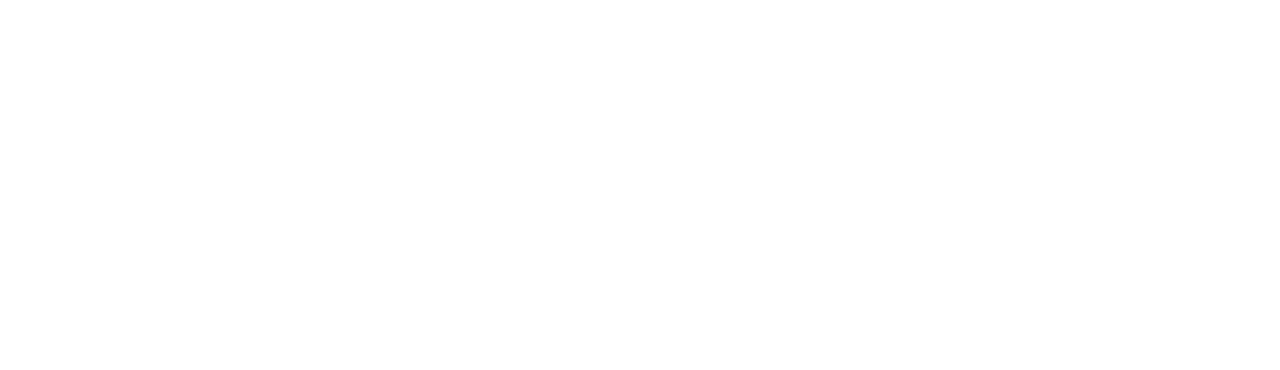
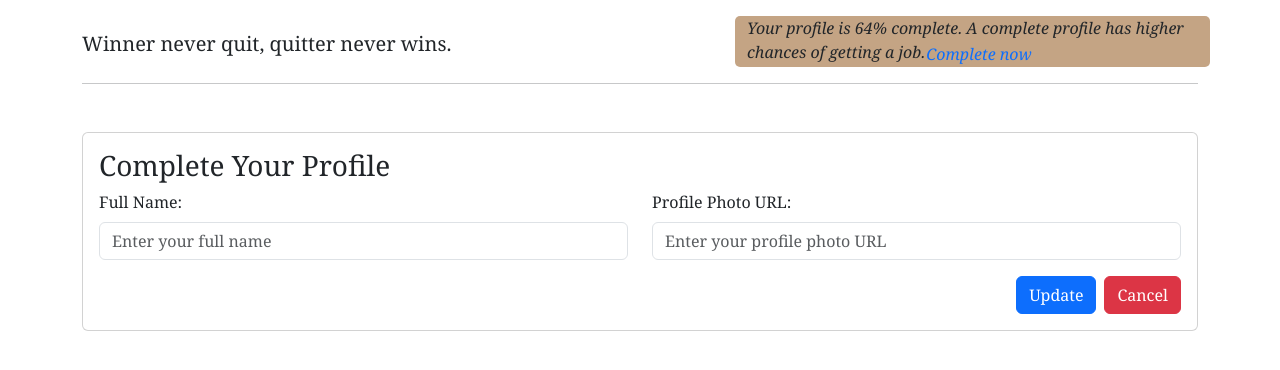
Before and after one commit to saurabh-r1/expense-tracker, a React (Create React App) app: page /complete-profile in a window 1280 px wide. Before the commit this address had no page. Shown: the top 370 px of the page. Built offline with nearby package versions, Linux system fonts and the light colour scheme.

Commit message:
Complete your profile

```diff
--- a/src/App.js
+++ b/src/App.js
@@ -1,15 +1,17 @@
-
+// App.js
 import React from 'react';
 import { BrowserRouter as Router, Routes, Route } from 'react-router-dom';
 import Login from './Authentication/Login';
-import DummyScreen from './components/DummyScreen';
+import WelcomePage from './components/WelcomePage';
+import CompleteProfile from './components/CompleteProfile';
 
 function App() {
   return (
     <Router>
       <Routes>
         <Route path="/" element={<Login />} />
-        <Route path="/dummy-screen" element={<DummyScreen />} />
+        <Route path="/welcome" element={<WelcomePage />} />
+        <Route path="/complete-profile" element={<CompleteProfile />} />
       </Routes>
     </Router>
   );
--- a/src/Authentication/Login.js
+++ b/src/Authentication/Login.js
@@ -1,3 +1,4 @@
+// Login.js
 import React, { useContext, useRef, useState } from 'react';
 import { Form, Button, Container } from 'react-bootstrap';
 import { useNavigate } from 'react-router-dom';
@@ -6,7 +7,7 @@
 import './Login.css';
 
 const Login = () => {
-  const navigate = useNavigate(); // Initialize navigate
+  const navigate = useNavigate();
   const emailInputRef = useRef();
   const passwordInputRef = useRef();
 
@@ -61,12 +62,13 @@
       })
       .then((data) => {
         authCtx.login(data.idToken, data.email);
-        navigate('/dummy-screen');
+        navigate('/welcome'); // Redirect to the welcome page
       })
       .catch((err) => {
         alert(err.message);
       });
   };
+
 
   return (
     <Container className="container1">
--- /dev/null
+++ b/src/components/CompleteProfile.js
@@ -0,0 +1,80 @@
+// CompleteProfile.js
+import React, { useState } from 'react';
+import { Container, Row, Col, Button, Form, Card } from 'react-bootstrap';
+import { Link } from 'react-router-dom';
+
+const CompleteProfile = () => {
+  const [fullName, setFullName] = useState('');
+  const [photoUrl, setPhotoUrl] = useState('');
+
+  const updateProfile = () => {
+    // Implement your logic for updating the profile
+    // For now, just log the values to the console
+    console.log('Full Name:', fullName);
+    console.log('Profile Photo URL:', photoUrl);
+    // You can add additional logic here, like sending a request to update the user's profile
+  };
+
+  return (
+    <Container className="mt-3">
+      <Row>
+        <Col className='col-7' >
+          <p className='mt-3 h5'>Winner never quit, quitter never wins.</p>
+        </Col>
+        <Col className="col-5" style={{ backgroundColor: '#C4A484', borderRadius: '5px' }}>
+          <p className='m-0'>
+            <em>
+              Your profile is 64% complete. A complete profile has higher chances of getting a job.
+              <Link to="/complete-profile">
+                <Button variant="link" className="p-0 text-decoration-none ">
+                  <em>Complete now</em>
+                </Button>
+              </Link>
+            </em>
+          </p>
+        </Col>
+      </Row>
+
+      <hr />
+      <Card className='mt-5'>
+        <Card.Body>
+          <h3>Complete Your Profile</h3>
+          <Form>
+            <Row>
+              <Col className='col-6'>
+            <Form.Group controlId="fullName" >
+              <Form.Label>Full Name:</Form.Label>
+              <Form.Control
+                type="text"
+                placeholder="Enter your full name"
+                onChange={(e) => setFullName(e.target.value)}
+              />
+            </Form.Group>
+            </Col>
+            <Col className='col-6'>
+            <Form.Group controlId="photoUrl" >
+              <Form.Label>Profile Photo URL:</Form.Label>
+              <Form.Control
+                type="text"
+                placeholder="Enter your profile photo URL"
+                onChange={(e) => setPhotoUrl(e.target.value)}
+              />
+            </Form.Group>
+            </Col>
+            </Row>
+            <div className='text-end mt-3'>
+            <Button variant="primary" onClick={updateProfile}>
+              Update
+            </Button>
+            <Button variant="danger" className="ms-2">
+              Cancel
+            </Button>
+            </div>
+          </Form>
+        </Card.Body>
+      </Card>
+    </Container>
+  );
+};
+
+export default CompleteProfile;
--- a/src/components/DummyScreen.js
+++ /dev/null
@@ -1,12 +0,0 @@
-import React from 'react';
-
-const DummyScreen = () => {
-  return (
-    <div>
-      <h1>Welcome to Expense Tracker</h1>
-
-    </div>
-  );
-};
-
-export default DummyScreen;
--- /dev/null
+++ b/src/components/WelcomePage.js
@@ -0,0 +1,27 @@
+// WelcomePage.js
+import React from 'react';
+import { Container, Row, Col, Button } from 'react-bootstrap';
+import { Link } from 'react-router-dom';
+
+const WelcomePage = () => {
+  return (
+    <Container className="p-0 mt-3">
+      <Row>
+        <Col >
+          <p className='m-0 h3'>Welcome to Expense Tracker!!!</p>
+        </Col>
+        <Col xs="auto" className="text-end" style={{backgroundColor:'#C4A484', borderRadius:'5px'}}>
+          <p className='m-0'><em>
+            Your profile is incomplete.
+            <Link to="/complete-profile">
+            <Button variant="link" className="p-0 text-decoration-none" ><em>Complete now</em></Button>
+            </Link>
+          </em></p>
+        </Col>
+      </Row>
+      <hr />
+    </Container>
+  );
+};
+
+export default WelcomePage;
```
Also changed, not shown: src/Authentication/AuthGaurd.js (deleted, +0 -17 lines).
